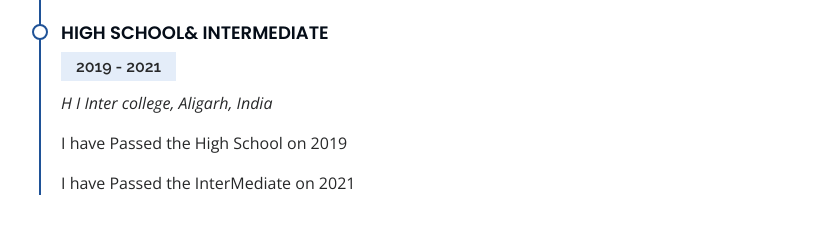
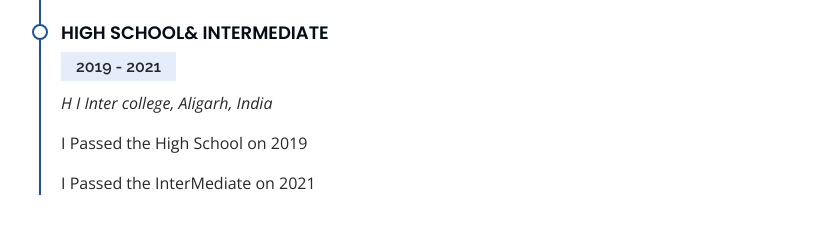
Before and after one commit to nkrider7/myport, a plain HTML site: page index.html in a window 1280 px wide. Shown: the part 2860-3105 px from the top of the page, without its empty margins (273-1106 px from the left). Drawn offline with nearby package versions, Linux system fonts and the light colour scheme.

Commit message:
update index.html

```diff
--- a/index.html
+++ b/index.html
@@ -264,8 +264,8 @@
               <h4>High School&amp; Intermediate</h4>
               <h5>2019 - 2021</h5>
               <p><em>H I Inter college, Aligarh, India</em></p>
-              <p>I have Passed the High School on 2019 </p>
-              <p>I have Passed the InterMediate on 2021 </p>
+              <p>I  Passed the High School on 2019 </p>
+              <p>I  Passed the InterMediate on 2021 </p>
             </div>
           </div>
 
```
